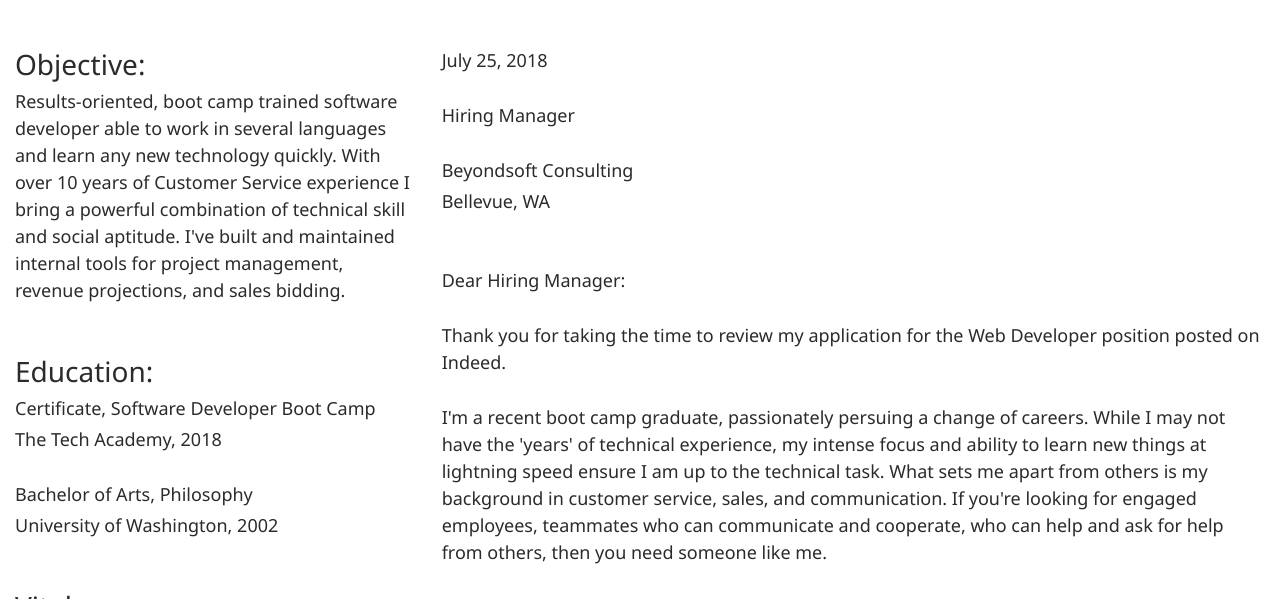
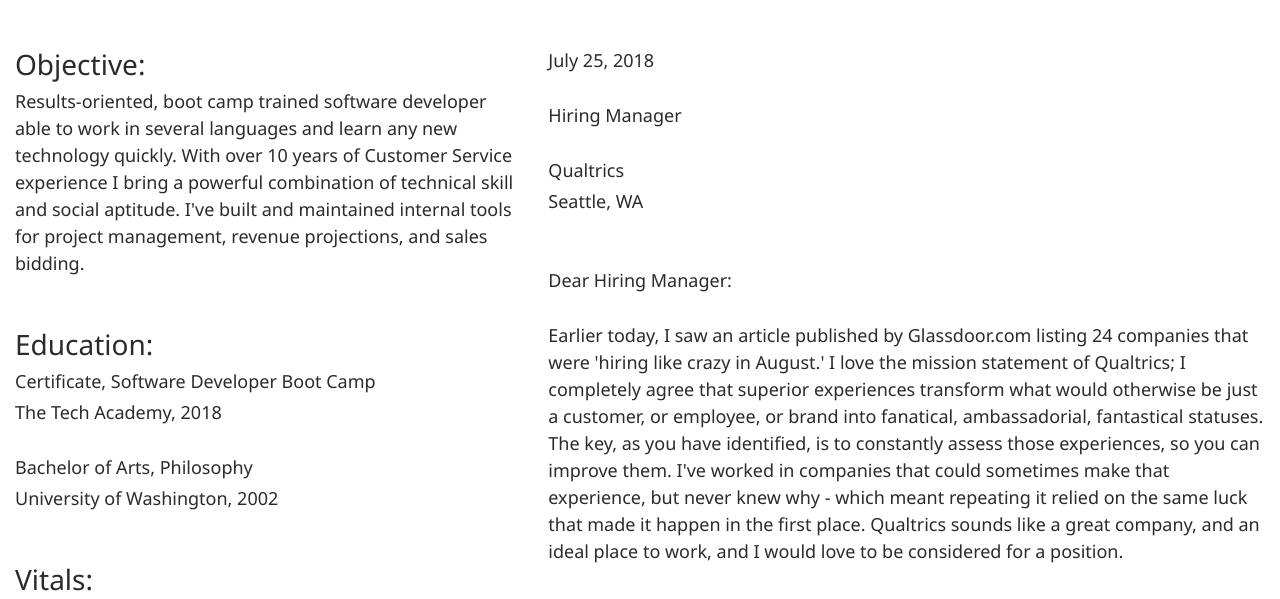
Before and after one commit to Jeffrey-Hubbard/jeffrey-hubbard.github.io, a plain HTML site: page coverletter.html in a window 1280 px wide. Shown: the part 97-696 px from the top of the page. Drawn offline with nearby package versions, Linux system fonts and the light colour scheme; a script that the page names is missing.

Commit message:
Update cover letter

```diff
--- a/coverletter.html
+++ b/coverletter.html
@@ -29,7 +29,7 @@
 	  	<!-- Page Content -->
 	  	<div class="container-fluid">
 	  		<div class="row">
-	  			<div class="col-md-4">
+	  			<div class="col-md-5">
 	  				<p class="nametag">Jeffrey Hubbard</p>
 	  				<p class="titletag">Software Developer</p>
 	  				<br />
@@ -64,7 +64,7 @@
 	  						</p>
 
 	  			</div>
-	  			<div class="col-md-8">
+	  			<div class="col-md-7">
 	  				<br />
 	  				<br />
 	  				<br />
@@ -76,17 +76,16 @@
 	  				<p class="hiring manager">Hiring Manager</p>
 	  				<p class="title"></p>
 	  				<br />
-	  				<p class="company name">Beyondsoft Consulting</p>
-	  				<p class="company location">Bellevue, WA</p>
+	  				<p class="company name">Qualtrics</p>
+	  				<p class="company location">Seattle, WA</p>
 	  				<br />
 	  				<br />
 	  				<p>Dear Hiring Manager:</p>
 	  				<br />
-	  				<p>Thank you for taking the time to review my application for the Web Developer position posted on Indeed.</p>
+	  				<p>Earlier today, I saw an article published by Glassdoor.com listing 24 companies that were 'hiring like crazy in August.' I love the mission statement of Qualtrics; I completely agree that superior experiences transform what would otherwise be just a customer, or employee, or brand into fanatical, ambassadorial, fantastical statuses. The key, as you have identified, is to constantly assess those experiences, so you can improve them. I've worked in companies that could sometimes make that experience, but never knew why - which meant repeating it relied on the same luck that made it happen in the first place. Qualtrics sounds like a great company, and an ideal place to work, and I would love to be considered for a position.</p>
 	  				<br />
 	  				<p>I'm a recent boot camp graduate, passionately persuing a change of careers. While I may not have the 'years' of technical experience, my intense focus and ability to learn new things at lightning speed ensure I am up to the technical task. What sets me apart from others is my background in customer service, sales, and communication. If you're looking for engaged employees, teammates who can communicate and cooperate, who can help and ask for help from others, then you need someone like me.</p>
 	  				<br />
-	  				<p>Your technical list of skills is a near perfect match for the majority of my boot camp training and my capstone project, where I implemented the schedule input, storage, and display module for a time and attendance web app, front-to-back and start-to-finish. I'm willing to build any skill, learn any technology, and work on any part of a project as long as I can be a good, contributing team member and develop solutions to client problems.</p>
 	  				<br />
 	  				<p>I would love an opportunity to discuss this position, at your convenience. Thank you for your time, I'm certain you read through many, many such letters, and appreciate that you read through mine as well!</p>
 	  				<br />
```
